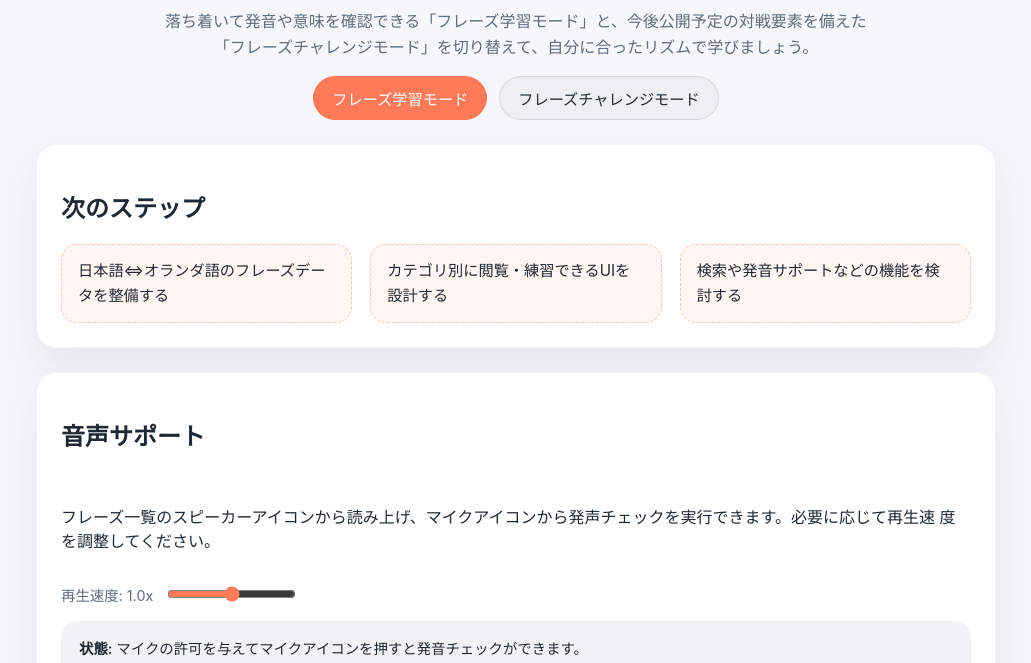
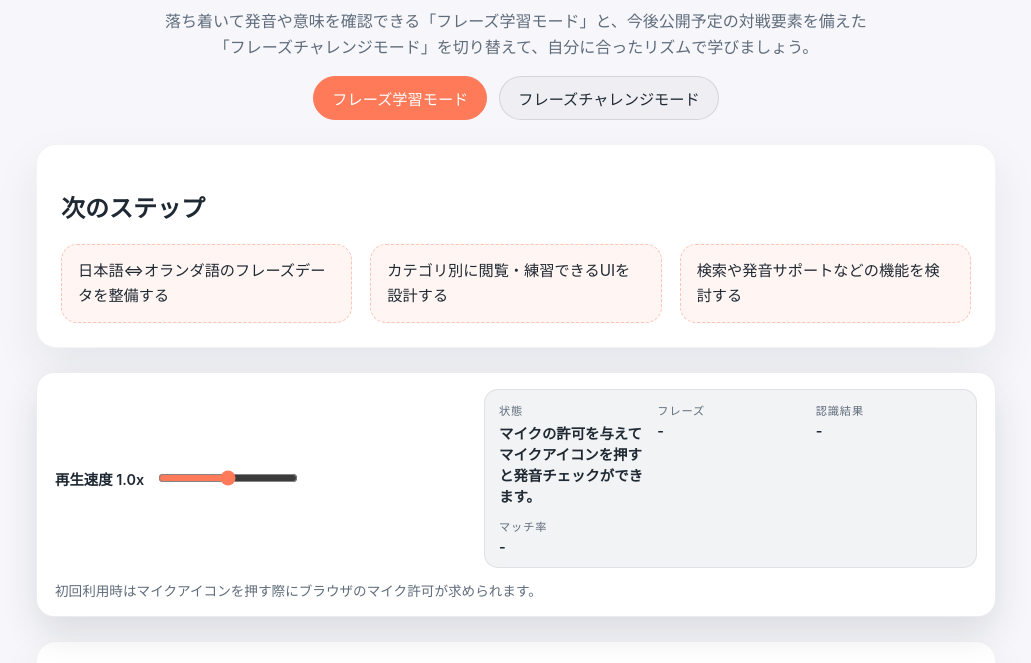
Before and after one commit to miyatayuuma/nederlands-trainer-app, a plain HTML site: page index.html in a window 1280 px wide. Shown: the part 136-799 px from the top of the page, without its empty margins (124-1155 px from the left). Drawn offline with Linux system fonts and the light colour scheme.

Commit message:
Make speech toolbar sticky and sync playback status

```diff
--- a/index.html
+++ b/index.html
@@ -22,6 +22,11 @@
         --card-bg: #16203a;
         --muted: #8ea4c4;
       }
+
+      .speech-feedback {
+        background: rgba(148, 163, 184, 0.12);
+        border-color: rgba(148, 163, 184, 0.2);
+      }
     }
 
     * {
@@ -193,38 +198,25 @@
       color: #fff;
     }
 
-    .speech-support {
+    .speech-toolbar {
+      position: sticky;
+      top: 12px;
+      z-index: 20;
       display: flex;
       flex-direction: column;
+      gap: 12px;
+      padding: 16px 18px;
+      border-radius: 18px;
+      background: var(--card-bg);
+      border: 1px solid rgba(15, 23, 42, 0.08);
+      box-shadow: 0 16px 36px rgba(15, 23, 42, 0.12);
+    }
+
+    .speech-toolbar-row {
+      display: flex;
+      flex-wrap: wrap;
       gap: 16px;
-    }
-
-    .speech-feedback {
-      border-radius: 16px;
-      background: rgba(31, 41, 51, 0.06);
-      padding: 16px 18px;
-      display: grid;
-      gap: 8px;
-      font-size: 0.9rem;
-    }
-
-    .speech-feedback p {
-      margin: 0;
-    }
-
-    .speech-feedback strong {
-      font-weight: 600;
-      color: var(--fg);
-    }
-
-    .speech-feedback span {
-      word-break: break-word;
-    }
-
-    .speech-notice {
-      margin: 0;
-      font-size: 0.9rem;
-      color: var(--muted);
+      align-items: stretch;
     }
 
     .speech-controls {
@@ -234,14 +226,59 @@
       flex-wrap: wrap;
       font-size: 0.9rem;
       color: var(--muted);
+      flex: 1 1 200px;
+    }
+
+    .speech-controls label {
+      font-weight: 600;
+      color: var(--fg);
     }
 
     .speech-controls input[type="range"] {
       accent-color: var(--accent);
+      min-width: 140px;
+    }
+
+    .speech-feedback {
+      flex: 1 1 280px;
+      display: grid;
+      gap: 12px;
+      grid-template-columns: repeat(auto-fit, minmax(140px, 1fr));
+      font-size: 0.9rem;
+      background: rgba(15, 23, 42, 0.05);
+      border-radius: 14px;
+      padding: 12px 14px;
+      border: 1px solid rgba(15, 23, 42, 0.08);
+    }
+
+    .speech-feedback-item {
+      display: flex;
+      flex-direction: column;
+      gap: 4px;
+      min-width: 0;
+    }
+
+    .speech-feedback-label {
+      font-size: 0.7rem;
+      letter-spacing: 0.08em;
+      text-transform: uppercase;
+      color: var(--muted);
+    }
+
+    .speech-feedback-value {
+      font-weight: 600;
+      color: var(--fg);
+      word-break: break-word;
+    }
+
+    .speech-notice {
+      margin: 0;
+      font-size: 0.85rem;
+      color: var(--muted);
     }
 
     .is-hidden {
-      visibility: hidden;
+      display: none !important;
     }
 
     .phrase-section {
@@ -688,25 +725,41 @@
             </ul>
           </section>
 
-          <section class="card speech-support">
-            <h2>音声サポート</h2>
-            <p>
-              フレーズ一覧のスピーカーアイコンから読み上げ、マイクアイコンから発声チェックを実行できます。必要に応じて再生速
-              度を調整してください。
-            </p>
+          <section class="speech-toolbar" aria-label="音声サポート">
+            <div class="speech-toolbar-row">
               <div class="speech-controls">
-              <label for="speech-rate">再生速度: <span id="speech-rate-value">1.0x</span></label>
-              <input type="range" id="speech-rate" name="speech-rate" min="0.6" max="1.4" step="0.1" value="1">
-            </div>
-            <div id="speech-feedback" class="speech-feedback is-hidden" aria-live="polite">
-              <p><strong>状態:</strong> <span id="recognition-status">マイクの許可を与えてマイクアイコンを押すと発音チェックができます。</span></p>
-              <p><strong>目標フレーズ:</strong> <span id="recognition-target">-</span></p>
-              <p><strong>認識結果:</strong> <span id="recognition-text">-</span></p>
-              <p><strong>マッチ率:</strong> <span id="recognition-score">-</span></p>
+                <label for="speech-rate">再生速度 <span id="speech-rate-value">1.0x</span></label>
+                <input
+                  type="range"
+                  id="speech-rate"
+                  name="speech-rate"
+                  min="0.6"
+                  max="1.4"
+                  step="0.1"
+                  value="1"
+                >
+              </div>
+              <div id="speech-feedback" class="speech-feedback" aria-live="polite">
+                <div class="speech-feedback-item">
+                  <span class="speech-feedback-label">状態</span>
+                  <span id="recognition-status" class="speech-feedback-value">マイクの許可を与えてマイクアイコンを押すと発音チェックができます。</span>
+                </div>
+                <div class="speech-feedback-item">
+                  <span class="speech-feedback-label">フレーズ</span>
+                  <span id="recognition-target" class="speech-feedback-value">-</span>
+                </div>
+                <div class="speech-feedback-item">
+                  <span class="speech-feedback-label">認識結果</span>
+                  <span id="recognition-text" class="speech-feedback-value">-</span>
+                </div>
+                <div class="speech-feedback-item">
+                  <span class="speech-feedback-label">マッチ率</span>
+                  <span id="recognition-score" class="speech-feedback-value">-</span>
+                </div>
+              </div>
             </div>
             <p id="speech-recognition-notice" class="speech-notice is-hidden" aria-live="polite"></p>
           </section>
-
           <section class="card phrase-section">
             <h3>挨拶</h3>
             <table class="phrase-table">
@@ -1438,6 +1491,24 @@
 
     const rateSlider = document.getElementById('speech-rate');
     const rateValue = document.getElementById('speech-rate-value');
+    const speechFeedback = document.getElementById('speech-feedback');
+    const recognitionStatus = document.getElementById('recognition-status');
+    const recognitionTarget = document.getElementById('recognition-target');
+    const recognitionText = document.getElementById('recognition-text');
+    const recognitionScore = document.getElementById('recognition-score');
+    const recognitionNotice = document.getElementById('speech-recognition-notice');
+
+    const defaultStatusMessage =
+      recognitionStatus?.textContent?.trim() ||
+      'マイクの許可を与えてマイクアイコンを押すと発音チェックができます。';
+
+    if (recognitionStatus) {
+      recognitionStatus.dataset.defaultMessage = defaultStatusMessage;
+      recognitionStatus.dataset.state = recognitionStatus.dataset.state || 'idle';
+    }
+
+    const SpeechRecognition =
+      window.SpeechRecognition || window.webkitSpeechRecognition;
 
     if (rateSlider && rateValue) {
       const updateRateLabel = () => {
@@ -1453,6 +1524,30 @@
       let availableVoices = [];
       let activeButton = null;
 
+      const restoreStatusAfterSpeech = () => {
+        if (
+          recognitionStatus &&
+          recognitionStatus.dataset.state === 'speaking'
+        ) {
+          const previous =
+            recognitionStatus.dataset.previousStatus || defaultStatusMessage;
+          recognitionStatus.textContent = previous;
+          recognitionStatus.dataset.state = 'idle';
+          delete recognitionStatus.dataset.previousStatus;
+        }
+      };
+
+      const markStatusForSpeech = () => {
+        if (!recognitionStatus) {
+          return;
+        }
+
+        recognitionStatus.dataset.previousStatus =
+          recognitionStatus.textContent?.trim() || defaultStatusMessage;
+        recognitionStatus.dataset.state = 'speaking';
+        recognitionStatus.textContent = '再生中です…';
+      };
+
       const refreshVoices = () => {
         availableVoices = synthesis
           .getVoices()
@@ -1464,6 +1559,8 @@
       };
 
       const resetActiveButton = () => {
+        restoreStatusAfterSpeech();
+
         if (activeButton) {
           activeButton.disabled = false;
           activeButton.classList.remove('is-active');
@@ -1504,13 +1601,27 @@
           utterance.voice = selectedVoice;
         }
 
+        if (speechFeedback) {
+          speechFeedback.classList.remove('is-hidden');
+        }
+
+        if (recognitionTarget) {
+          recognitionTarget.textContent = dutchText;
+        }
+
+        markStatusForSpeech();
+
         utterance.onend = () => {
+          restoreStatusAfterSpeech();
+
           if (activeButton === button) {
             resetActiveButton();
           }
         };
 
         utterance.onerror = () => {
+          restoreStatusAfterSpeech();
+
           if (activeButton === button) {
             resetActiveButton();
           }
@@ -1546,16 +1657,6 @@
       synthesis.addEventListener('voiceschanged', refreshVoices);
       document.addEventListener('click', handleSpeakClick);
     }
-
-    const SpeechRecognition = window.SpeechRecognition || window.webkitSpeechRecognition;
-    const recognitionNotice = document.getElementById('speech-recognition-notice');
-    const speechFeedback = document.getElementById('speech-feedback');
-    const recognitionStatus = document.getElementById('recognition-status');
-    const recognitionTarget = document.getElementById('recognition-target');
-    const recognitionText = document.getElementById('recognition-text');
-    const recognitionScore = document.getElementById('recognition-score');
-
-    const defaultStatusMessage = 'マイクの許可を与えてマイクアイコンを押すと発音チェックができます。';
 
     const sanitizePhrase = (text) =>
       text
@@ -1624,7 +1725,9 @@
           recognitionNotice.textContent =
             'お使いのブラウザは音声認識に対応していません。Chromeなどの対応ブラウザでお試しください。';
           recognitionNotice.classList.remove('is-hidden');
-        speechFeedback.classList.add('is-hidden');
+          recognitionStatus.textContent = '音声認識は利用できません。';
+          recognitionStatus.dataset.state = 'idle';
+          delete recognitionStatus.dataset.previousStatus;
         } else {
           document.querySelectorAll('.recognize-control').forEach((button) => {
             if (button.dataset.defaultLabel) {
@@ -1636,6 +1739,8 @@
           recognitionNotice.textContent = '初回利用時はマイクアイコンを押す際にブラウザのマイク許可が求められます。';
           recognitionNotice.classList.remove('is-hidden');
           recognitionStatus.textContent = defaultStatusMessage;
+          recognitionStatus.dataset.state = 'idle';
+          delete recognitionStatus.dataset.previousStatus;
 
         const recognition = new SpeechRecognition();
         recognition.lang = 'nl-NL';
@@ -1658,7 +1763,12 @@
         };
 
         recognition.addEventListener('start', () => {
+          if (recognitionStatus) {
+            recognitionStatus.dataset.previousStatus =
+              recognitionStatus.textContent?.trim() || defaultStatusMessage;
+            recognitionStatus.dataset.state = 'recognition';
             recognitionStatus.textContent = '録音中です。話し終えたら自動的に判定します。';
+          }
         });
 
         recognition.addEventListener('result', (event) => {
@@ -1673,6 +1783,8 @@
 
         recognition.addEventListener('error', (event) => {
           recognitionStatus.textContent = `エラーが発生しました: ${event.error}`;
+          recognitionStatus.dataset.state = 'idle';
+          delete recognitionStatus.dataset.previousStatus;
           recognitionText.textContent = '-';
           recognitionScore.textContent = '-';
           releaseRecognitionButton();
@@ -1680,6 +1792,8 @@
 
         recognition.addEventListener('nomatch', () => {
           recognitionStatus.textContent = '音声を認識できませんでした。もう一度お試しください。';
+          recognitionStatus.dataset.state = 'idle';
+          delete recognitionStatus.dataset.previousStatus;
           recognitionText.textContent = '-';
           recognitionScore.textContent = '-';
         });
@@ -1687,8 +1801,13 @@
         recognition.addEventListener('end', () => {
           releaseRecognitionButton();
 
-          if (recognitionStatus.textContent.startsWith('録音中です')) {
-            recognitionStatus.textContent = defaultStatusMessage;
+          if (recognitionStatus) {
+            if (recognitionStatus.dataset.state === 'recognition') {
+              recognitionStatus.textContent =
+                recognitionStatus.dataset.previousStatus || defaultStatusMessage;
+            }
+            recognitionStatus.dataset.state = 'idle';
+            delete recognitionStatus.dataset.previousStatus;
           }
         });
 
@@ -1735,6 +1854,8 @@
           } catch (error) {
             recognitionStatus.textContent =
               '音声認識の開始に失敗しました。もう一度お試しください。';
+            recognitionStatus.dataset.state = 'idle';
+            delete recognitionStatus.dataset.previousStatus;
             releaseRecognitionButton();
             targetPhrase = '';
             recognitionTarget.textContent = '-';
```
Lines whose indentation alone changed are shown as unchanged.
